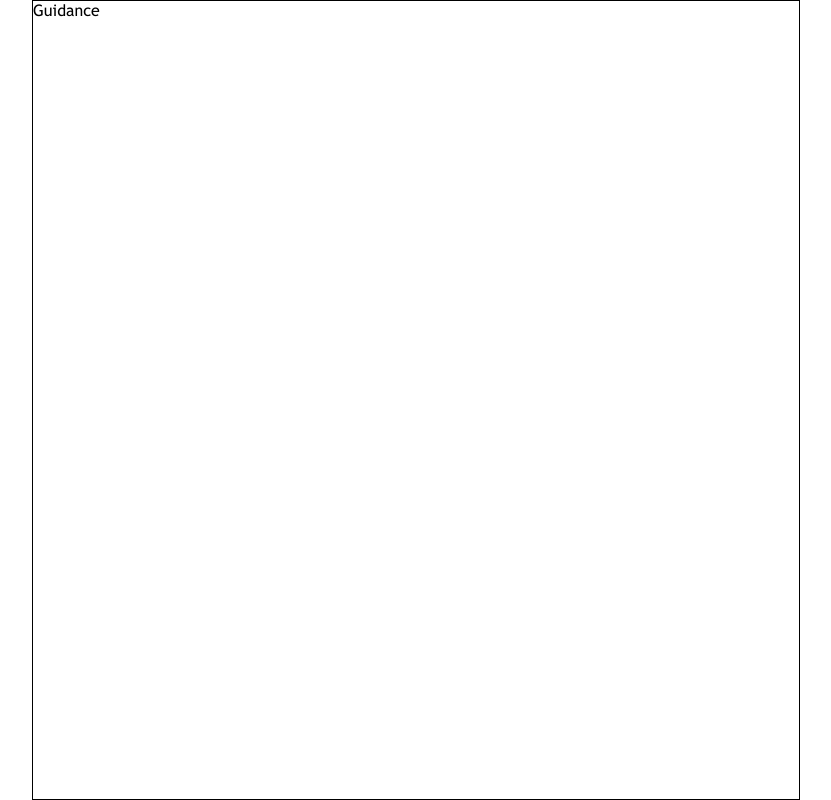
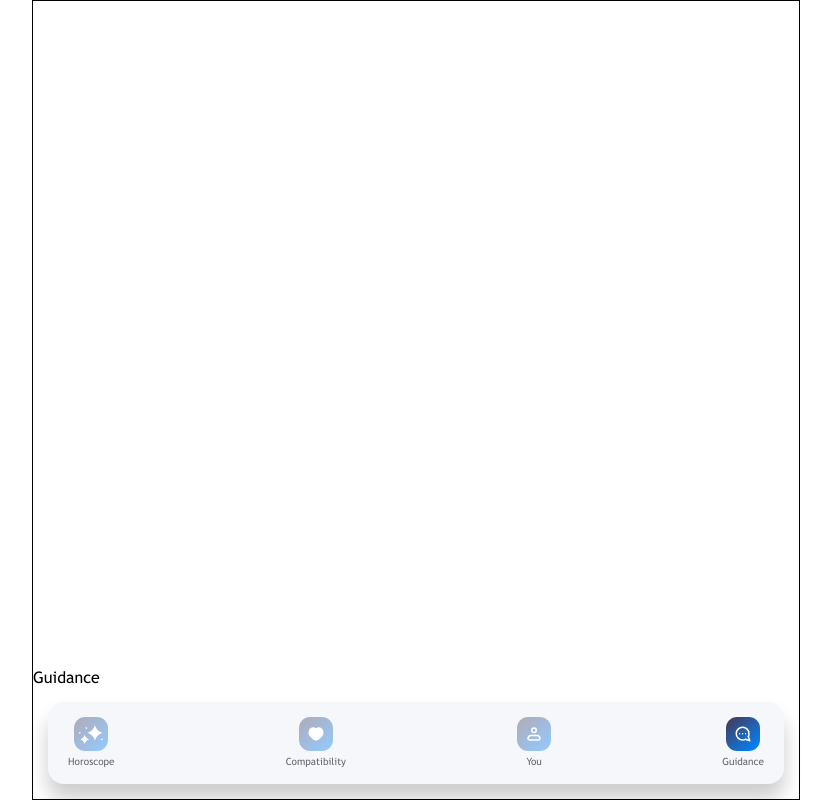
Before and after one commit to nurikmolodes/hint-app, a React (Vite) app: page /guidance in a window 1280 px wide. Shown: the whole page, without its empty margins (224-1055 px from the left). Built offline with nearby package versions, Linux system fonts and the light colour scheme.

Commit message:
fixed nav

```diff
--- a/src/App.jsx
+++ b/src/App.jsx
@@ -1,10 +1,10 @@
 import "../src/styles/App.scss";
 import { Route, Routes, useLocation } from "react-router-dom";
 import Compatibility from "./pages/compatibility/Compatibility";
-import Horoscope from "./pages/Horoscope";
+import Horoscope from "./pages/horoscope/Horoscope";
 import Navigator from "./components/Navigator";
-import You from "./pages/You";
-import Guidance from "./pages/Guidance";
+import You from "./pages/you/You";
+import Guidance from "./pages/guidance/Guidance";
 import AddFriend from "./pages/compatibility/addFriend/AddFriend";
 import ResultsCompatibilty from "./pages/compatibility/resultsCompatibilty/ResultsCompatibility";
 import { useState } from "react";
@@ -12,7 +12,7 @@ import DetailCharacteristic from "./pages/compatibility/detailCharacteristisc/De
 
 function App() {
   const location = useLocation();
-  const footerRoutes = ["/", "/compatibility", "/horoscope", "/you", "guidance"];
+  const footerRoutes = ["/", "/compatibility", "/horoscope", "/you", "/guidance"];
   // Check if the current pathname is in the navbarRoutes array
   const shouldDisplayNavbar = footerRoutes.includes(location.pathname);
 
--- a/src/pages/Guidance.jsx
+++ b/src/pages/guidance/Guidance.jsx
@@ -1,8 +1,9 @@
 import React from 'react'
+import './Guidance.scss'
 
 const Guidance = () => {
   return (
-    <div>Guidance</div>
+    <div className='guidance'>Guidance</div>
   )
 }
 
--- /dev/null
+++ b/src/pages/guidance/Guidance.scss
@@ -0,0 +1,5 @@
+.guidance {
+  display: flex;
+  align-items: flex-end;
+  flex-grow: 1; /* Allow content to expand and push the footer to the bottom */
+}
--- a/src/pages/Horoscope.jsx
+++ b/src/pages/horoscope/Horoscope.jsx
@@ -1,8 +1,9 @@
 import React from 'react'
+import './Horoscope.scss'
 
 const Horoscope = () => {
   return (
-    <div>Horoscope</div>
+    <div className='horoscope'>Horoscope</div>
   )
 }
 
--- /dev/null
+++ b/src/pages/horoscope/Horoscope.scss
@@ -0,0 +1,5 @@
+.horoscope {
+  display: flex;
+  align-items: flex-end;
+  flex-grow: 1; /* Allow content to expand and push the footer to the bottom */
+}
--- a/src/pages/You.jsx
+++ b/src/pages/you/You.jsx
@@ -1,8 +1,9 @@
 import React from 'react'
+import './You.scss'
 
 const You = () => {
   return (
-    <div>You</div>
+    <div className='you'>You</div>
   )
 }
 
--- /dev/null
+++ b/src/pages/you/You.scss
@@ -0,0 +1,5 @@
+.you {
+  display: flex;
+  align-items: flex-end;
+  flex-grow: 1; /* Allow content to expand and push the footer to the bottom */
+}
```
